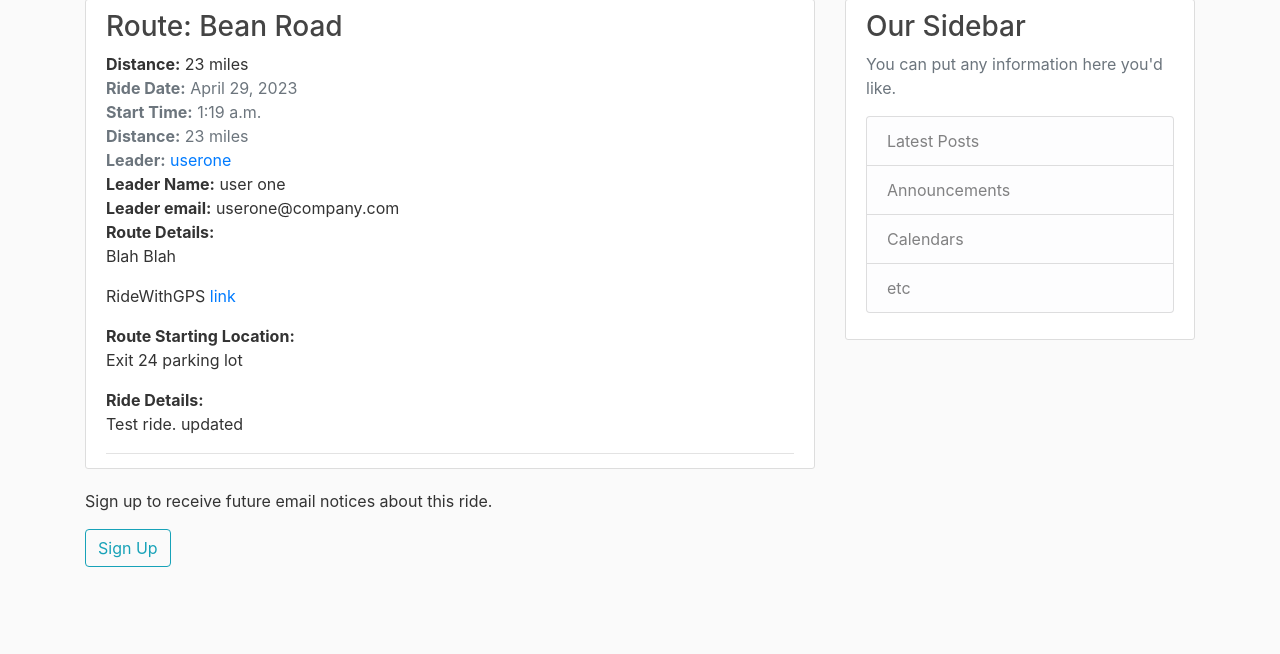
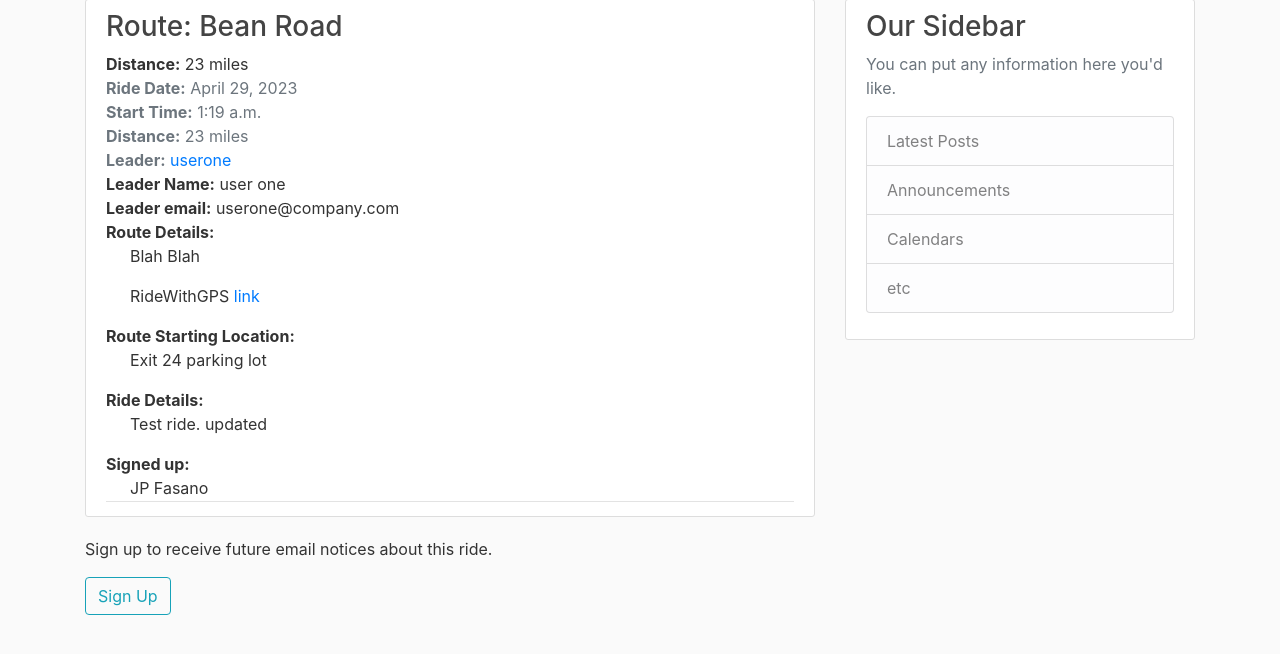
Before and after one commit to jpfasano/djangoProject, a Django app: a page that uses rides/templates/rides/ride_detail.html in a window 1280 px wide. Shown: the part 81-735 px from the top of the page. Run offline with Django 4.2, Linux system fonts and the light colour scheme; data comes from the database, SQL or seed files in the repository; both versions use the stored data as it was after the commit; some libraries are stand-ins or nearby versions.

Commit message:
Ride Detail now includes list of participants.

```diff
--- a/rides/forms.py
+++ b/rides/forms.py
@@ -57,7 +57,7 @@ class CreateRideForm(ModelForm):
 
 class UpdateRideForm(ModelForm):
     leader = forms.ModelChoiceField(User.objects.all(),
-                            help_text='Caution: If changed, then only the new leader will be able to edit this ride.')
+        help_text='Caution: If the ride leader is changed, then only the new leader will be able to edit this ride.')
     route = forms.ModelChoiceField(queryset=Route.objects.all())
     additional_details = forms.CharField(widget=CKEditorWidget(), required=False)
     # ride_date = forms.DateField(widget=DateInput(attrs={'width': 200}), initial=default_ride_date)
--- a/rides/templates/rides/ride_confirm_delete.html
+++ b/rides/templates/rides/ride_confirm_delete.html
@@ -5,7 +5,7 @@
             {% csrf_token %}
             <fieldset class="form-group">
                 <legend class="border-bottom mb-4">Delete Ride</legend>
-                <h2>Confirm deletion of ride "{{ object.leader.first_name }} {{ object.leader.last_name }}"</h2>
+                <h2>Confirm deletion of ride "{{ object }}"</h2>
             </fieldset>
             <div class="form-group">
                 <button class="btn btn-outline-danger" type="submit">Yes, Delete Ride</button>
--- a/rides/templates/rides/ride_detail.html
+++ b/rides/templates/rides/ride_detail.html
@@ -5,13 +5,14 @@
             <div class="article-metadata">
 
                 <div><h3>Route: {{ ride.route.route_name }} </h3></div>
-                <div><strong>Distance:</strong>  {{ ride.route.distance }} miles</div>
+                <div><strong>Distance:</strong> {{ ride.route.distance }} miles</div>
                 <div class="text-muted"><strong>Ride Date:</strong> {{ ride.ride_date|date:"F d, Y" }}</div>
                 <div class="text-muted"><strong>Start Time:</strong> {{ ride.start_time }}</div>
 
                 <div class="text-muted"><strong>Distance:</strong> {{ ride.route.distance }} miles</div>
                 <div class="text-muted">
-                    <strong>Leader:</strong> <a href="{% url 'user-rides' ride.leader.username %}"> {{ ride.leader.username }}</a>
+                    <strong>Leader:</strong> <a
+                        href="{% url 'user-rides' ride.leader.username %}"> {{ ride.leader.username }}</a>
                 </div>
 
                 <div>
@@ -21,12 +22,24 @@
                     <strong>Leader email:</strong> {{ ride.leader.email }}
                 </div>
                 <div>
-                    <strong>Route Details:</strong> {{ ride.route.description|safe }}
+                    <strong>Route Details:</strong>
+                    <div class="ml-4">{{ ride.route.description|safe }}</div>
                 </div>
                 <div>
-                    <strong>Route Starting Location:</strong> {{ ride.route.start_location|safe }}
+                    <strong>Route Starting Location:</strong>
+                    <div class="ml-4">{{ ride.route.start_location|safe }}</div>
                 </div>
-                 <div class="mr-2"><strong>Ride Details:</strong> {{ ride.additional_details|safe }}</div>
+                <div><strong>Ride Details:</strong>
+                    <div class="ml-4">{{ ride.additional_details|safe }}</div>
+                </div>
+                <div>
+                    <strong>Signed up:</strong>
+                    {% for rider in ride.participants.all %}
+                        <div class="ml-4">
+                            {{ rider.first_name }} {{ rider.last_name }}
+                        </div>
+                    {% endfor %}
+                </div>
 
             </div>
         </div>
@@ -44,7 +57,9 @@
         {% elif buttons == 'remove_participation' %}
             <form method="post">
                 {% csrf_token %}
-                <button class="btn btn-outline-info" type="submit" name="action" value="remove_participation">Un-Sign Up</button>
+                <button class="btn btn-outline-info" type="submit" name="action" value="remove_participation">Un-Sign
+                    Up
+                </button>
             </form>
         {% endif %}
     </div>
```
Also changed, not shown: db.sqlite3.
